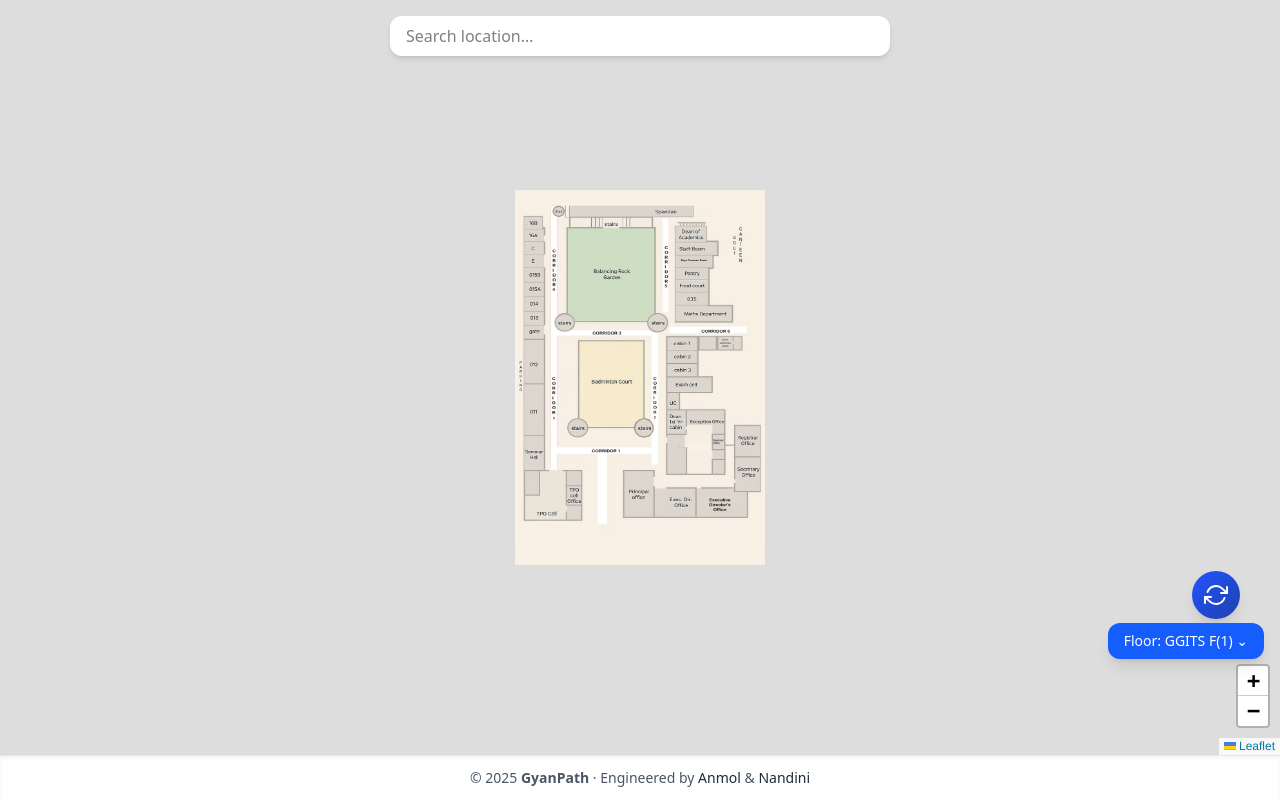
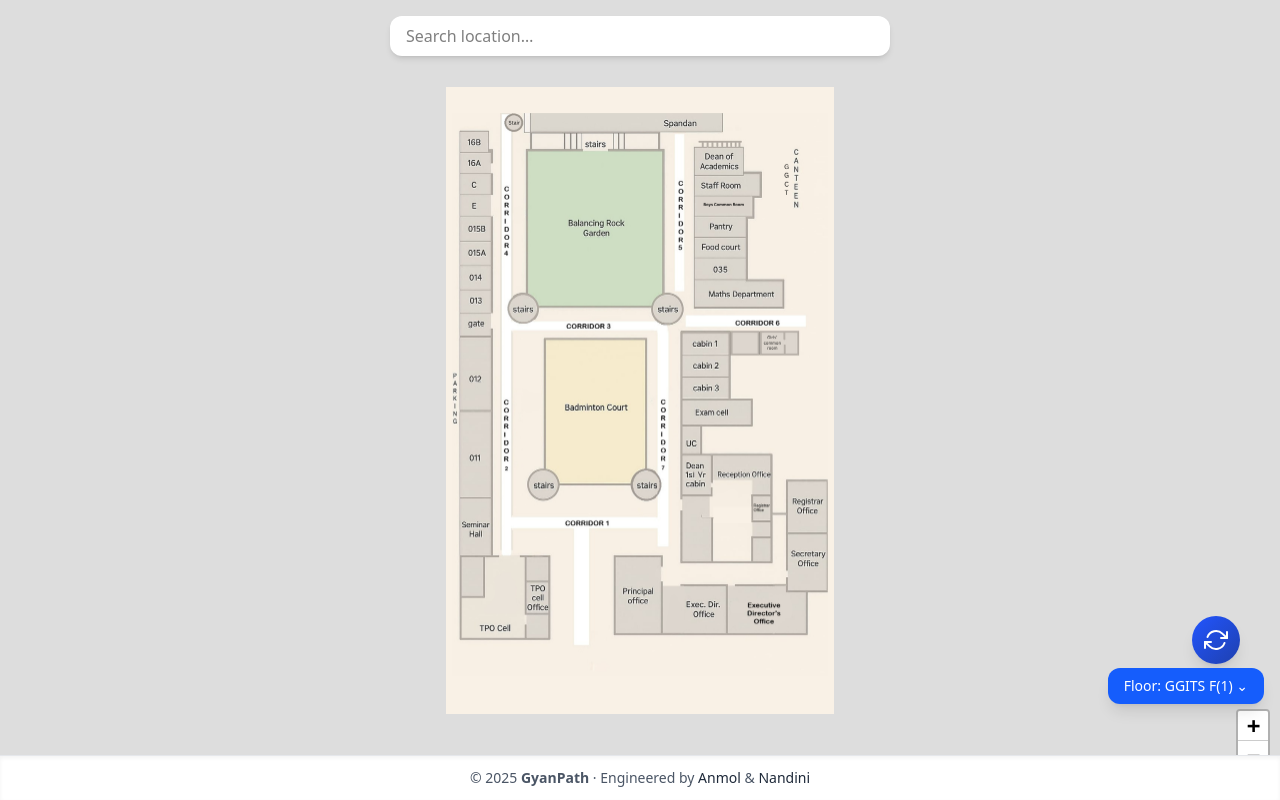
Before and after one commit to Anmolawasthi117/Gyan_path_client, a React (Vite) app: page / in a window 1280 px wide. Built offline with nearby package versions, Linux system fonts and the light colour scheme.

Commit message:
feat: Update footer positioning, enhance map interactions, and refine marker tooltips

```diff
--- a/src/components/common/Footer.jsx
+++ b/src/components/common/Footer.jsx
@@ -1,7 +1,6 @@
-// src/components/navigation/Footer.jsx
 const Footer = () => {
   return (
-    <footer className="bg-white shadow-inner border-t border-gray-200 py-3">
+    <footer className="fixed bottom-0 left-0 w-full bg-white shadow-inner border-t border-gray-200 py-3 z-50">
       <div className="container mx-auto px-4 text-center text-sm text-gray-600">
         © 2025 <span className="font-semibold">GyanPath</span> · Engineered by
         <span className="text-gray-800"> Anmol</span> &
@@ -10,5 +9,4 @@ const Footer = () => {
     </footer>
   );
 };
-
 export default Footer;
--- a/src/components/map/Map.jsx
+++ b/src/components/map/Map.jsx
@@ -36,7 +36,7 @@ const floorImages = {
   "8649e62e-f5a9-46f7-ac75-801dfa194ade": Pharmaceutics,
 };
 
-// Fit map to image bounds
+// Automatically fit bounds when image changes
 const AutoFitImage = ({ bounds }) => {
   const map = useMap();
   useEffect(() => {
@@ -46,12 +46,10 @@ const AutoFitImage = ({ bounds }) => {
   return null;
 };
 
-/**
- * Handles both double-click (desktop) and double-tap (mobile) for setting user location
- */
+// Handles both double-click (desktop) and double-tap (mobile)
 const MapClickHandler = ({ onSelectLocation, currentFloorId }) => {
   const lastTapRef = useRef({ time: 0, latlng: null });
-  const DOUBLE_TAP_DELAY = 300; // ms
+  const DOUBLE_TAP_DELAY = 300;
 
   useMapEvents({
     click: (e) => {
@@ -81,7 +79,6 @@ const MapClickHandler = ({ onSelectLocation, currentFloorId }) => {
         lat: e.latlng.lat,
         floor: currentFloorId,
       });
-
       onSelectLocation?.(clampGridPoint(gridPt, currentFloorId));
     },
   });
@@ -108,18 +105,21 @@ const Map = ({
     offsetY: 0,
   });
 
+  // Load correct floor image + dimensions
   const image = floorImages[currentFloor?.id] || groundFloor;
   const { width, height } =
     floorDimensions[currentFloor?.id] || { width: 2000, height: 3000 };
+
+  // keep correct aspect ratio
   const bounds = useMemo(
     () => [
       [0, 0],
-      [height, width],
+      [height, width], // Leaflet CRS.Simple uses [y, x]
     ],
     [width, height]
   );
 
-  // Measure container for RoutePolyline
+  // Measure container for route rendering
   useEffect(() => {
     if (!containerRef.current) return;
     const rect = containerRef.current.getBoundingClientRect();
@@ -142,9 +142,17 @@ const Map = ({
         maxZoom={5}
         zoomControl={false}
         doubleClickZoom={false}
-        style={{ height: "100%", width: "100%" }}
+        style={{
+          width: "100%",
+          height: "100%",
+          background: "offwhite", // helps visualize margins for horizontal maps
+        }}
       >
-        <ImageOverlay url={image} bounds={bounds} />
+        <ImageOverlay
+          url={image}
+          bounds={bounds}
+          preserveAspectRatio="xMidYMid meet" // prevents stretching
+        />
         <AutoFitImage bounds={bounds} />
         <ZoomControl position="bottomright" />
 
--- a/src/components/map/Marker.jsx
+++ b/src/components/map/Marker.jsx
@@ -56,12 +56,15 @@ const MarkerLayer = ({
             ? "red"
             : "#333";
 
+        // Tooltip only if it's a room
+        const tooltip = node.type === "room" ? node.name : null;
+
         return renderCircle([lat, lng], node.nodeId, {
           color,
           radius: 6,
-          tooltip: node.name,
+          tooltip,
           onClick: () => onMarkerClick?.(node),
-          visible: false, // keep them invisible
+          visible: false, // hide normal markers
         });
       })}
 
--- a/src/components/search/SearchResult.jsx
+++ b/src/components/search/SearchResult.jsx
@@ -13,12 +13,7 @@ const SearchResult = ({ node, onSelect, isHighlighted }) => {
       onMouseDown={handlePick}   // desktop / devtools
       onTouchStart={handlePick}  // real mobile tap
     >
-      {node.name}
-      {node.coordinates?.floor !== undefined && (
-        <span className="text-xs text-gray-500 ml-2">
-          (Floor {node.coordinates.floor})
-        </span>
-      )}
+      {node.type === "room" ? node.name : null}
     </li>
   );
 };
--- a/src/utils/mapConfig.js
+++ b/src/utils/mapConfig.js
@@ -7,13 +7,13 @@ export const SCALE_Y = 3000 / GRID_HEIGHT; // map height / 100
 
 // Keep per-floor image dimensions
 export const floorDimensions = {
-  "f1e15172-3c60-49e8-a03d-04435a6fdbe0": { width: 2000, height: 3000 },
-  "b963f437-1372-44d7-8e93-32d119fa0b26": { width: 776, height: 1255 },
-  "d69a80f9-033b-4ba8-937f-d56a53d47631": { width: 776, height: 1255 },
-  "398027a5-dab8-4ca3-acb0-cc86e2bc3751": { width: 776, height: 1255 },
-  "b314e388-6dfc-41c8-a740-9a263b8343ff": { width: 776, height: 1255 },
-  "3986c025-3ca6-4a24-a6a9-f042cf222bdd": { width: 1855, height: 900 },
-  "b4319f20-f88f-43ee-acc1-fdf5e605264a": { width: 1855, height: 900 },
-  "e92ee147-5156-48d9-be08-bf2eddfd33cc": { width: 1855, height: 900 },
-  "a7fe434e-46d3-44c3-8c2e-95fa05411abf": { width: 1855, height: 900 },
+  "8591c317-130d-49e0-a4b5-126a584b3bd7": { width: 2000, height: 3000 },
+  "90c9b098-02c8-4dd0-8693-5ca0a855a431": { width: 776, height: 1255 },
+  "772283e6-2898-44e5-86ee-24fa7de7fed6": { width: 776, height: 1255 },
+  "a60297b0-40ab-4123-a7f4-e451c5a9b343": { width: 776, height: 1255 },
+  "88a612bc-abd2-49ea-98bd-91c7f90067d4": { width: 776, height: 1255 },
+  "76342efe-9f01-434b-b9b9-e4cba9446d75": { width: 1855, height: 900 },
+  "46fa26bb-3cda-47d6-a351-8f18f5316d7c": { width: 1855, height: 900 },
+  "cefd4e4e-3a9e-4659-829d-debfa385fd11": { width: 1855, height: 900 },
+  "8649e62e-f5a9-46f7-ac75-801dfa194ade": { width: 1855, height: 900 },
 };
```
